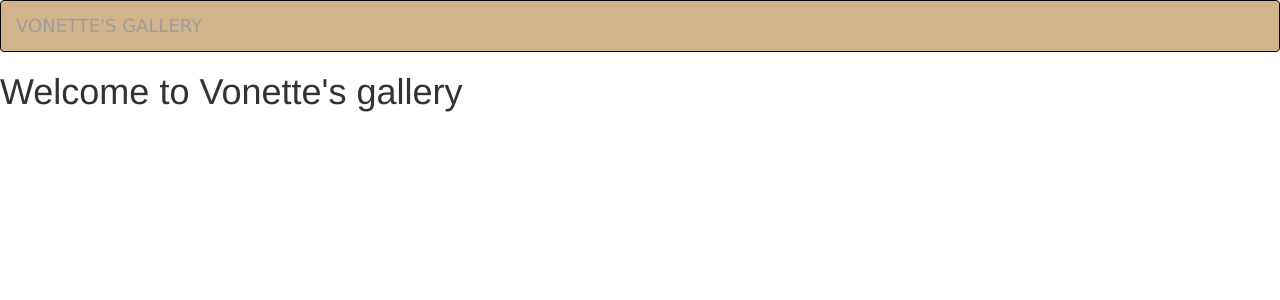
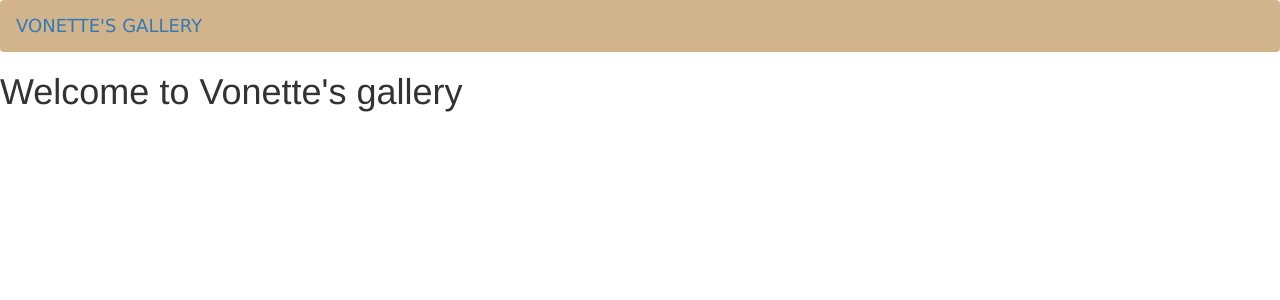
Before and after one commit to VonettaOrinda/vonette_moodboard_gallery, a Django app: page / in a window 1280 px wide. Shown: the top 300 px of the page. Run offline with Django 4.2, Linux system fonts and the light colour scheme; some libraries are stand-ins or nearby versions.

Commit message:
added changes to class nav

```diff
--- a/pictures/templates/navbar.html
+++ b/pictures/templates/navbar.html
@@ -6,7 +6,7 @@
   <meta name="viewport" content="width=device-width, initial-scale=1">
 </head>
 <body>
-<nav class="navbar navbar-inverse">
+<nav class="navbar navbar-dark navbar-expand-lg">
   <div class="container-fluid">
     <div class="navbar-header">
       <a class="navbar-brand" href="{% url 'welcome' %}">VONETTE'S GALLERY</a>
```
